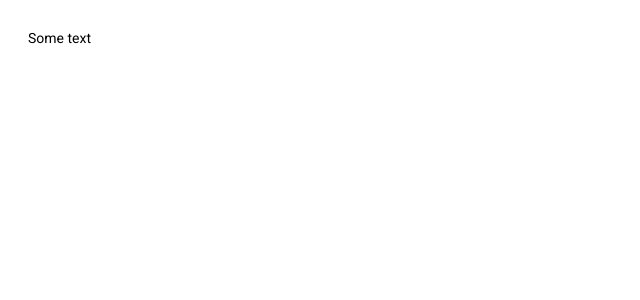
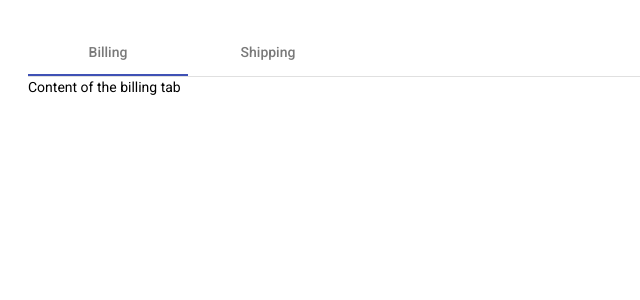
Before and after one commit to GeloneJT/Angular-Material-Demo, an Angular app: page / in a window 1280 px wide. Shown: the top 300 px of the page, without its empty margins (0-640 px from the left). Built offline with nearby package versions, Linux system fonts and the light colour scheme.

Commit message:
material tabs demo completed

```diff
--- a/src/app/app.component.html
+++ b/src/app/app.component.html
@@ -1 +1 @@
-<app-tooltips></app-tooltips>
+<app-material-tabs></app-material-tabs>
--- a/src/app/app.module.ts
+++ b/src/app/app.module.ts
@@ -27,6 +27,8 @@ import { ProgressSpinnerComponent } from './progress-spinner/progress-spinner.co
 import { MatProgressSpinnerModule } from '@angular/material/progress-spinner';
 import { TooltipsComponent } from './tooltips/tooltips.component';
 import {MatTooltipModule} from '@angular/material/tooltip';
+import { MaterialTabsComponent } from './material-tabs/material-tabs.component';
+import {MatTabsModule} from '@angular/material/tabs';
 
 @NgModule({
   declarations: [
@@ -42,6 +44,7 @@ import {MatTooltipModule} from '@angular/material/tooltip';
     ChipsComponent,
     ProgressSpinnerComponent,
     TooltipsComponent,
+    MaterialTabsComponent,
   ],
   imports: [
     BrowserModule,
@@ -59,6 +62,7 @@ import {MatTooltipModule} from '@angular/material/tooltip';
     MatChipsModule,
     MatProgressSpinnerModule,
     MatTooltipModule,
+    MatTabsModule,
 
   ],
   providers: [],
--- /dev/null
+++ b/src/app/material-tabs/material-tabs.component.css
@@ -0,0 +1,3 @@
+.mat-tab-body-content {
+    padding-top: 20px;
+}
--- /dev/null
+++ b/src/app/material-tabs/material-tabs.component.html
@@ -0,0 +1,4 @@
+<mat-tab-group>
+  <mat-tab label="Billing"> Content of the billing tab </mat-tab>
+  <mat-tab label="Shipping"> Content of the shipping tab </mat-tab>
+</mat-tab-group>
--- /dev/null
+++ b/src/app/material-tabs/material-tabs.component.ts
@@ -0,0 +1,15 @@
+import { Component, OnInit } from '@angular/core';
+
+@Component({
+  selector: 'app-material-tabs',
+  templateUrl: './material-tabs.component.html',
+  styleUrls: ['./material-tabs.component.css']
+})
+export class MaterialTabsComponent implements OnInit {
+
+  constructor() { }
+
+  ngOnInit(): void {
+  }
+
+}
```
Also changed, not shown: 1 other file (tests, documents, lock files or other folders).
